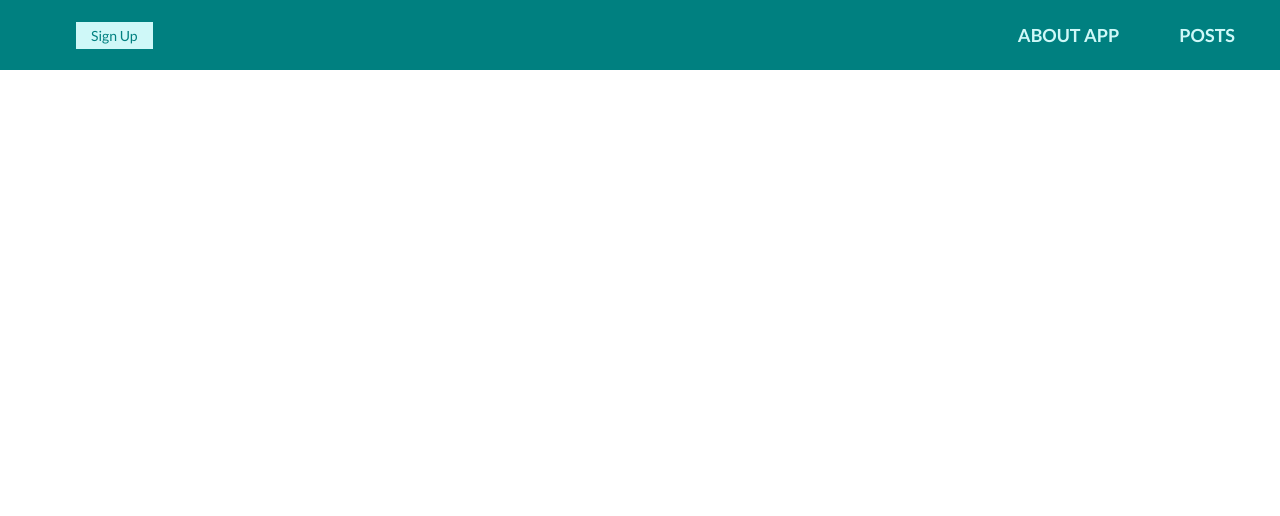
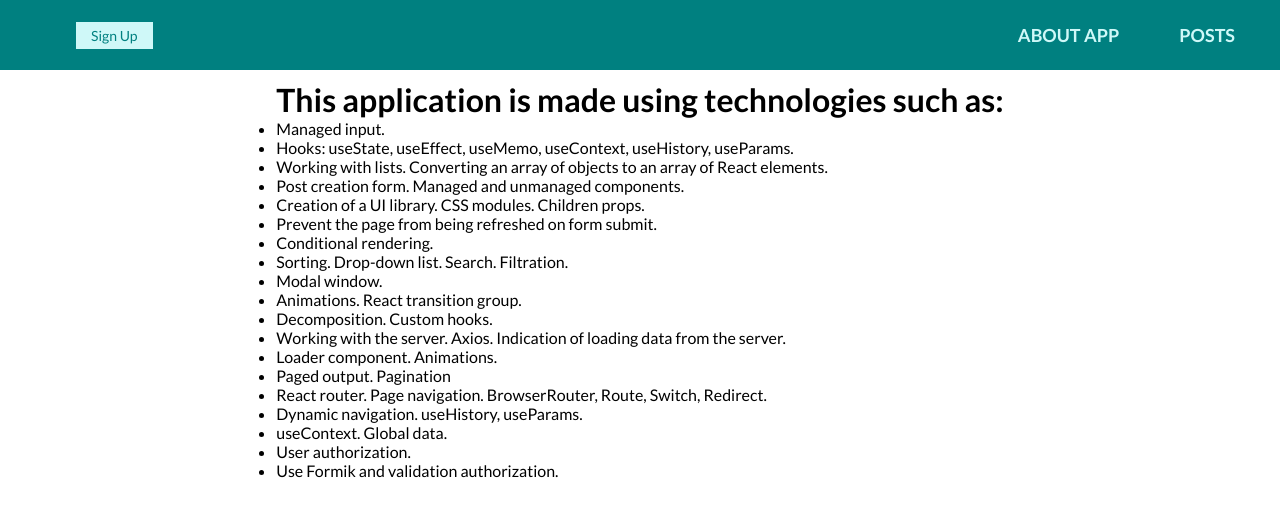
Before and after one commit to RamanSlinka/posts-app, a React (Create React App) app: page /about in a window 1280 px wide. Shown: the top 516 px of the page. Built offline with nearby package versions, Linux system fonts and the light colour scheme; sample sign-in values are in the browser's storage.

Commit message:
add description on About page

```diff
--- a/src/components/pages/About.jsx
+++ b/src/components/pages/About.jsx
@@ -1,10 +1,35 @@
 import React from 'react';
+import st from "./Login.module.css"
 
 const About = () => {
     return (
+        <div className={st.aboutPage}>
         <h1>
-           App
+            This application is made using technologies such as:
         </h1>
+            <ul>
+                <li>Managed input.</li>
+                <li>Hooks: useState, useEffect, useMemo, useContext, useHistory, useParams.</li>
+                <li>Working with lists. Converting an array of objects to an array of React elements.</li>
+                <li>Post creation form. Managed and unmanaged components.</li>
+                <li>Creation of a UI library. CSS modules. Children props.</li>
+                <li>Prevent the page from being refreshed on form submit.</li>
+                <li>Conditional rendering.</li>
+                <li>Sorting. Drop-down list.
+                    Search. Filtration.</li>
+                <li>Modal window.</li>
+                <li>Animations. React transition group.</li>
+                <li>Decomposition. Custom hooks.</li>
+                <li>Working with the server. Axios. Indication of loading data from the server.</li>
+                <li>Loader component. Animations.</li>
+                <li>Paged output. Pagination</li>
+                <li>React router. Page navigation. BrowserRouter, Route, Switch, Redirect.</li>
+                <li>Dynamic navigation. useHistory, useParams.</li>
+                <li>useContext. Global data.</li>
+                <li> User authorization.</li>
+                <li> Use Formik and validation authorization. </li>
+            </ul>
+        </div>
     );
 };
 
--- a/src/components/pages/Login.module.css
+++ b/src/components/pages/Login.module.css
@@ -23,3 +23,7 @@
 .btn {
     margin-top: 30px;
 }
+
+.aboutPage{
+    margin-top: 80px;
+}
```
